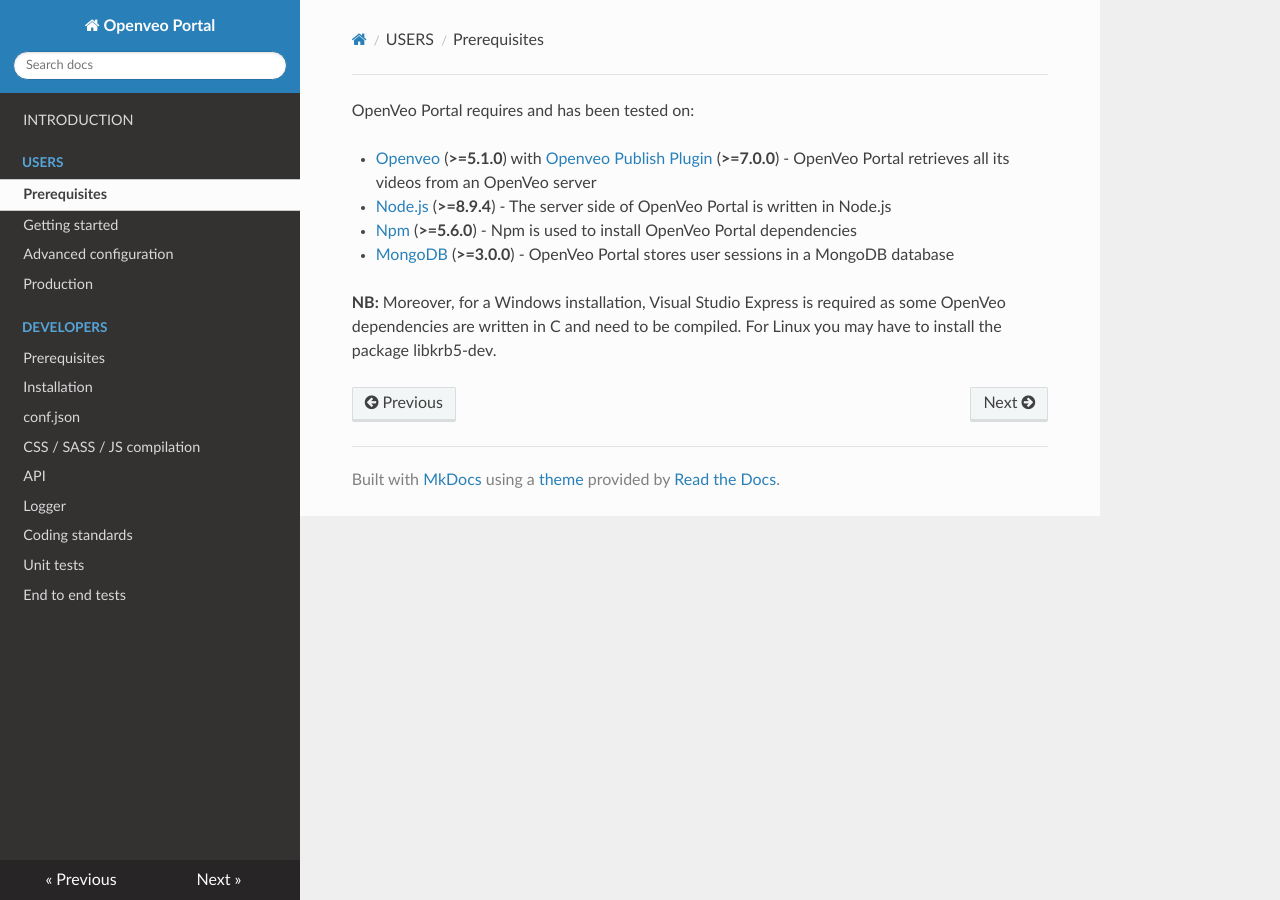
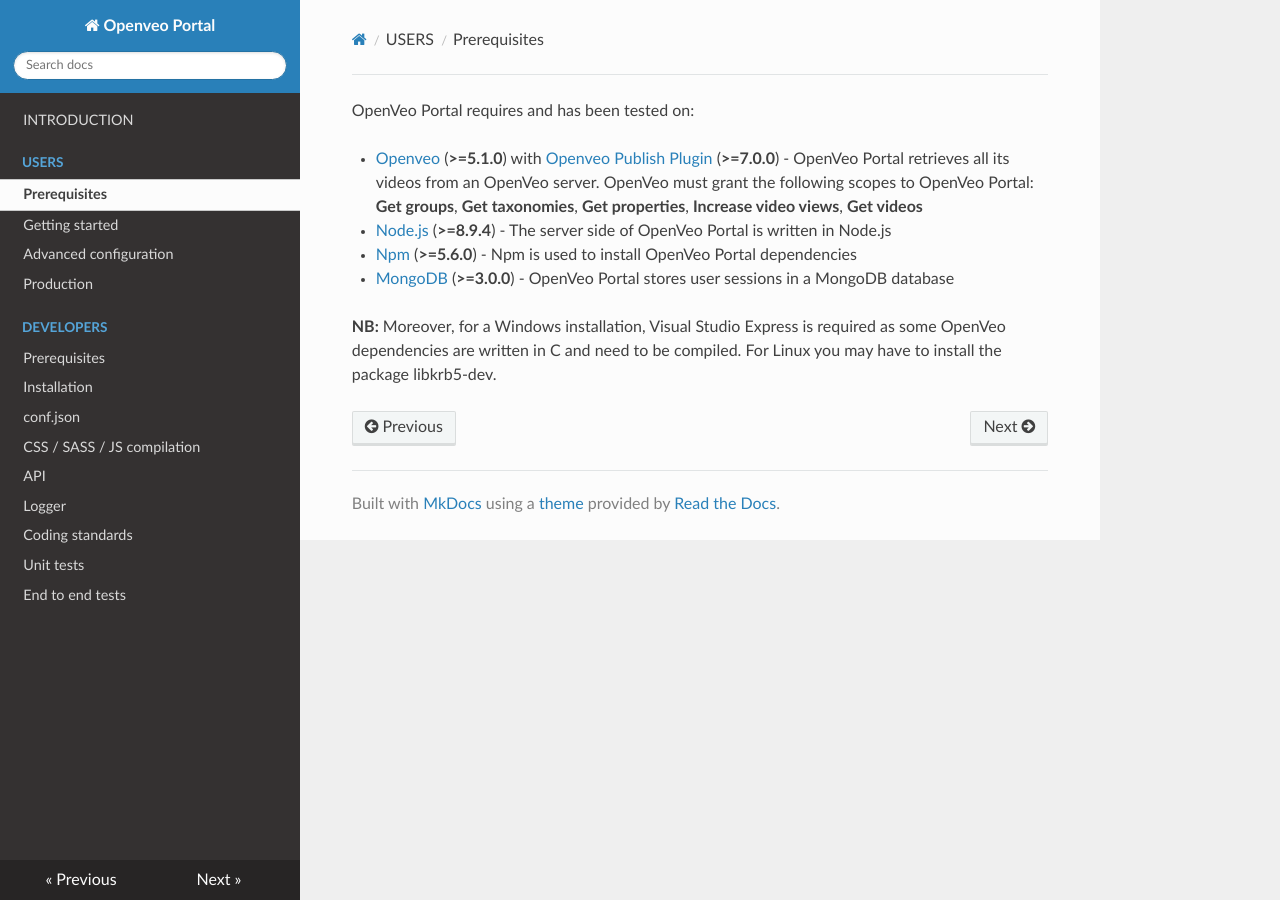
Before and after one commit to veo-labs/openveo-portal, an MkDocs documentation site: the page built from docs/prerequisites.md, in a window 1280 px wide. Built offline with MkDocs 1.6.1, drawn with Linux system fonts in a browser that asks for light colours; nearby versions of some CDN libraries; old or Windows-style settings are respelled for this version of MkDocs.

Commit message:
Add documentation for required web service scopes

```diff
--- a/docs/prerequisites.md
+++ b/docs/prerequisites.md
@@ -1,6 +1,6 @@
 OpenVeo Portal requires and has been tested on:
 
-- [Openveo](https://github.com/veo-labs/openveo-core) (**&gt;=5.1.0**) with [Openveo Publish Plugin](https://github.com/veo-labs/openveo-publish) (**&gt;=7.0.0**) - OpenVeo Portal retrieves all its videos from an OpenVeo server
+- [Openveo](https://github.com/veo-labs/openveo-core) (**&gt;=5.1.0**) with [Openveo Publish Plugin](https://github.com/veo-labs/openveo-publish) (**&gt;=7.0.0**) - OpenVeo Portal retrieves all its videos from an OpenVeo server. OpenVeo must grant the following scopes to OpenVeo Portal: **Get groups**, **Get taxonomies**, **Get properties**, **Increase video views**, **Get videos**
 - [Node.js](https://nodejs.org/en/) (**&gt;=8.9.4**) - The server side of OpenVeo Portal is written in Node.js
 - [Npm](https://www.npmjs.com/) (**&gt;=5.6.0**) - Npm is used to install OpenVeo Portal dependencies
 - [MongoDB](https://www.mongodb.org/) (**&gt;=3.0.0**) - OpenVeo Portal stores user sessions in a MongoDB database
```
